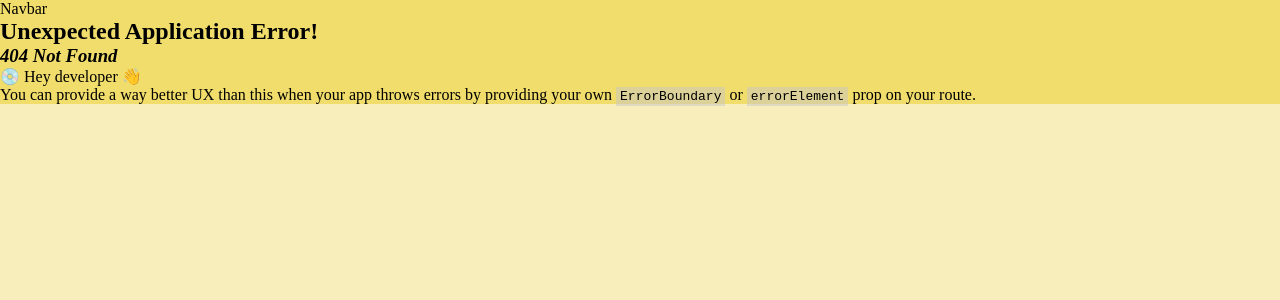
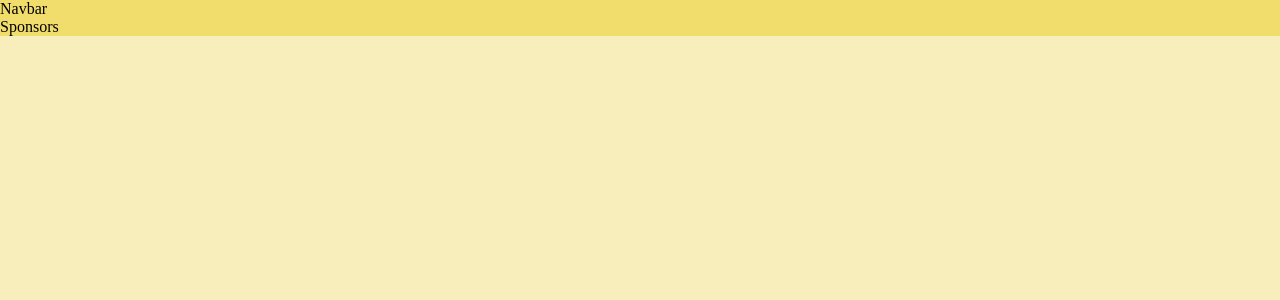
Before and after one commit to gdsc-nits-org/incand-website, a React (Vite) app: page /Sponsors in a window 1280 px wide. Before the commit this address had no page. Shown: the top 300 px of the page. Built offline with nearby package versions, Linux system fonts and the light colour scheme.

Commit message:
sponsor spage setup

```diff
--- /dev/null
+++ b/src/Pages/Sponsors/Sponsors.jsx
@@ -0,0 +1,9 @@
+import React from 'react'
+
+const Sponsors = () => {
+  return (
+    <div>Sponsors</div>
+  )
+}
+
+export default Sponsors
--- a/src/Pages/index.jsx
+++ b/src/Pages/index.jsx
@@ -1,3 +1,3 @@
 import Home from "./Home/Home";
-
-export { Home };
+import Sponsors from "./Sponsors/Sponsors";
+export { Home ,Sponsors};
```
Also changed, not shown: src/routes.jsx (+5 -2 lines), src/Pages/Sponsors/Sponsors.module.scss (added).
